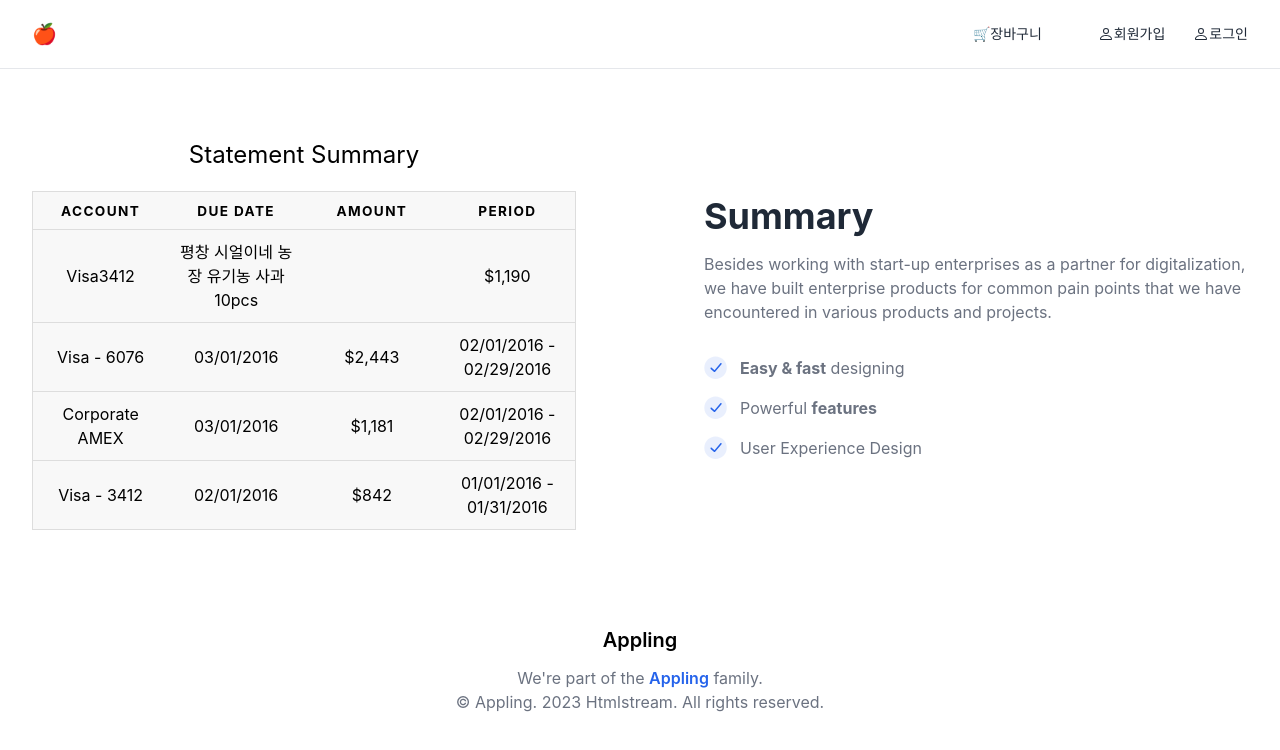
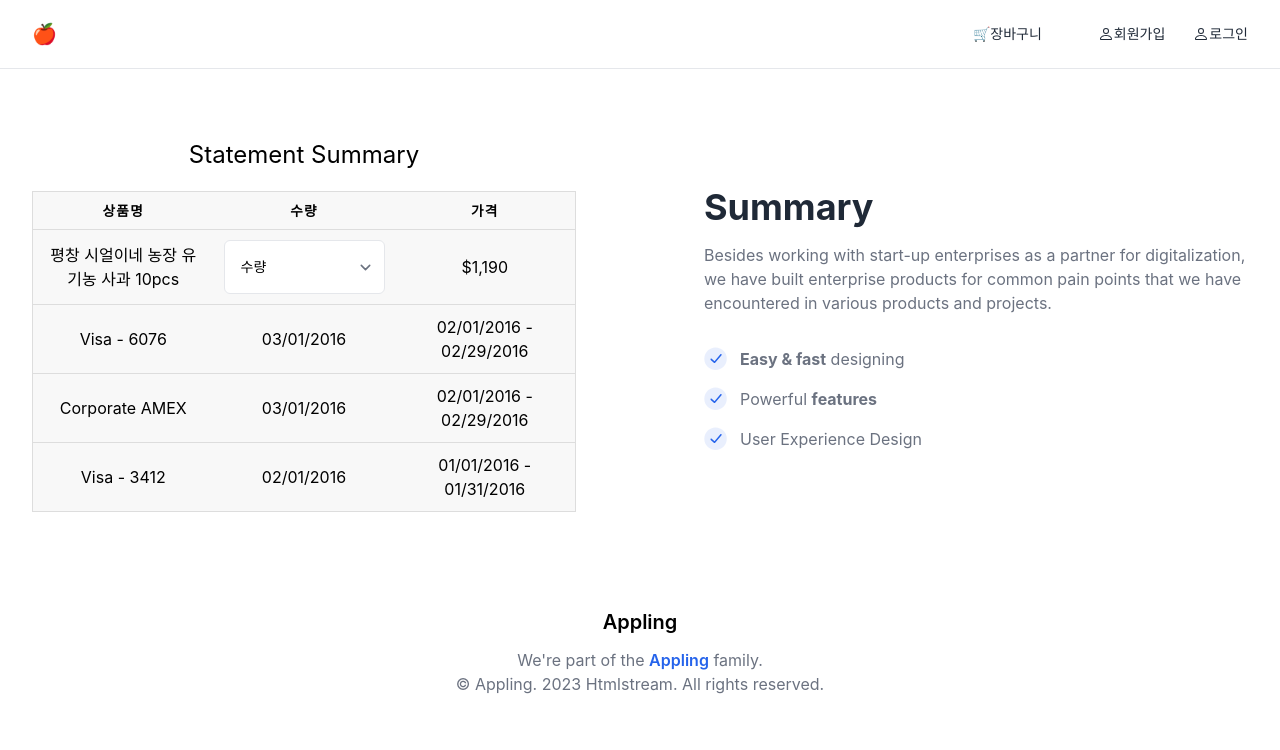
Before and after one commit to appling-c/appling-fe, a Vue app: page /commerce/cartlist in a window 1280 px wide. Shown: the top 750 px of the page. Built offline with nearby package versions, Linux system fonts and the light colour scheme; a small style sheet from the web is missing.

Commit message:
장바구니 UI

```diff
--- a/src/components/commerce/CommerceCartlist.vue
+++ b/src/components/commerce/CommerceCartlist.vue
@@ -11,35 +11,51 @@
           </caption>
           <thead>
             <tr>
-              <th scope="col">Account</th>
-              <th scope="col">Due Date</th>
-              <th scope="col">Amount</th>
-              <th scope="col">Period</th>
+              <th scope="col">상품명</th>
+              <th scope="col">수량</th>
+              <th scope="col">가격</th>
             </tr>
           </thead>
           <tbody>
             <tr>
-              <td data-label="Account">Visa3412</td>
               <td data-label="Due Date">평창 시얼이네 농장 유기농 사과 10pcs</td>
-              <td data-label="Amount"></td>
+              <td data-label="Account">
+                <select
+                  class="
+                    py-3
+                    px-4
+                    pr-9
+                    block
+                    w-full
+                    border-gray-200
+                    rounded-md
+                    text-sm
+                    focus:border-blue-500 focus:ring-blue-500
+                    dark:bg-slate-900 dark:border-gray-700 dark:text-gray-400
+                    sm:p-4
+                  "
+                >
+                  <option selected>수량</option>
+                  <option>1</option>
+                  <option>2</option>
+                  <option>3</option>
+                </select>
+              </td>
               <td data-label="Period">$1,190</td>
             </tr>
             <tr>
               <td scope="row" data-label="Account">Visa - 6076</td>
               <td data-label="Due Date">03/01/2016</td>
-              <td data-label="Amount">$2,443</td>
               <td data-label="Period">02/01/2016 - 02/29/2016</td>
             </tr>
             <tr>
               <td scope="row" data-label="Account">Corporate AMEX</td>
               <td data-label="Due Date">03/01/2016</td>
-              <td data-label="Amount">$1,181</td>
               <td data-label="Period">02/01/2016 - 02/29/2016</td>
             </tr>
             <tr>
               <td scope="row" data-label="Acount">Visa - 3412</td>
               <td data-label="Due Date">02/01/2016</td>
-              <td data-label="Amount">$842</td>
               <td data-label="Period">01/01/2016 - 01/31/2016</td>
             </tr>
           </tbody>
```
